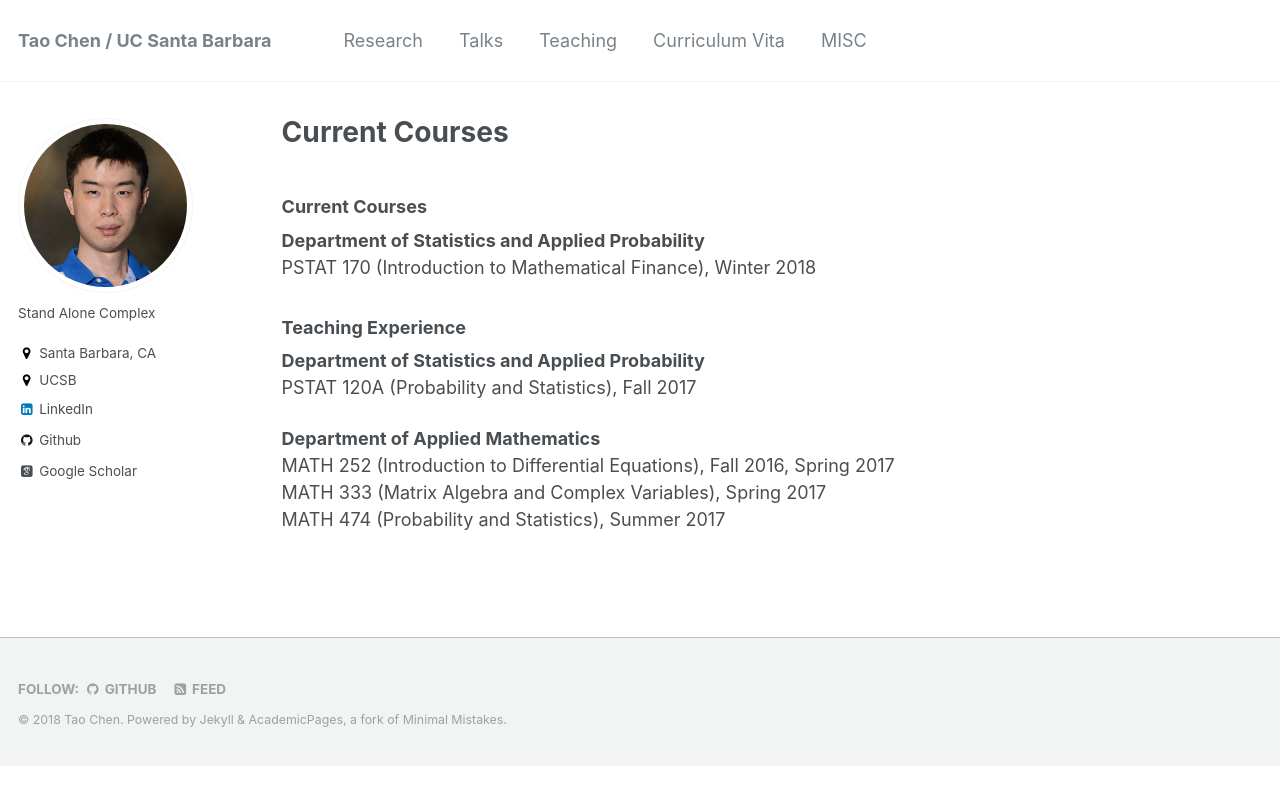
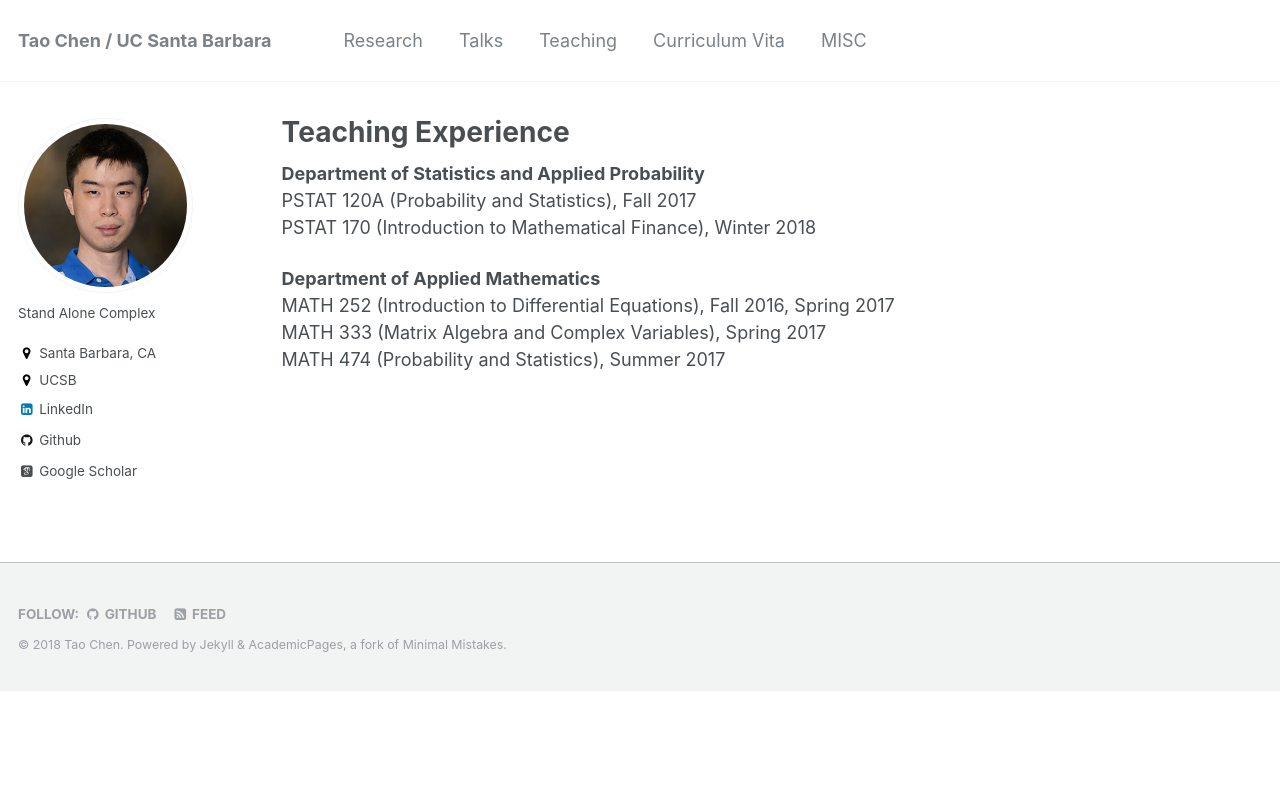
Before and after one commit to cherntodd/cherntodd.github.io, a Jekyll site: the page built from _pages/teach.md, in a window 1280 px wide. Shown: the top 805 px of the page. Built offline with Jekyll 4.4.1, drawn with Linux system fonts in a browser that asks for light colours; some web fonts are replaced; our own code applies the rules of GitHub Pages for plain Markdown files.

Commit message:
no message

```diff
--- a/_pages/teach.md
+++ b/_pages/teach.md
@@ -1,16 +1,12 @@
 ---
 permalink: /teach/
+title: "Teaching Experience"
 author_profile: true
 ---
-### Current Courses
-
-**Department of Statistics and Applied Probability**
-PSTAT 170 (Introduction to Mathematical Finance), Winter 2018
-
-### Teaching Experience
 
 **Department of Statistics and Applied Probability**
 PSTAT 120A (Probability and Statistics), Fall 2017
+PSTAT 170 (Introduction to Mathematical Finance), Winter 2018
 
 **Department of Applied Mathematics**
 MATH 252 (Introduction to Differential Equations), Fall 2016, Spring 2017
```
